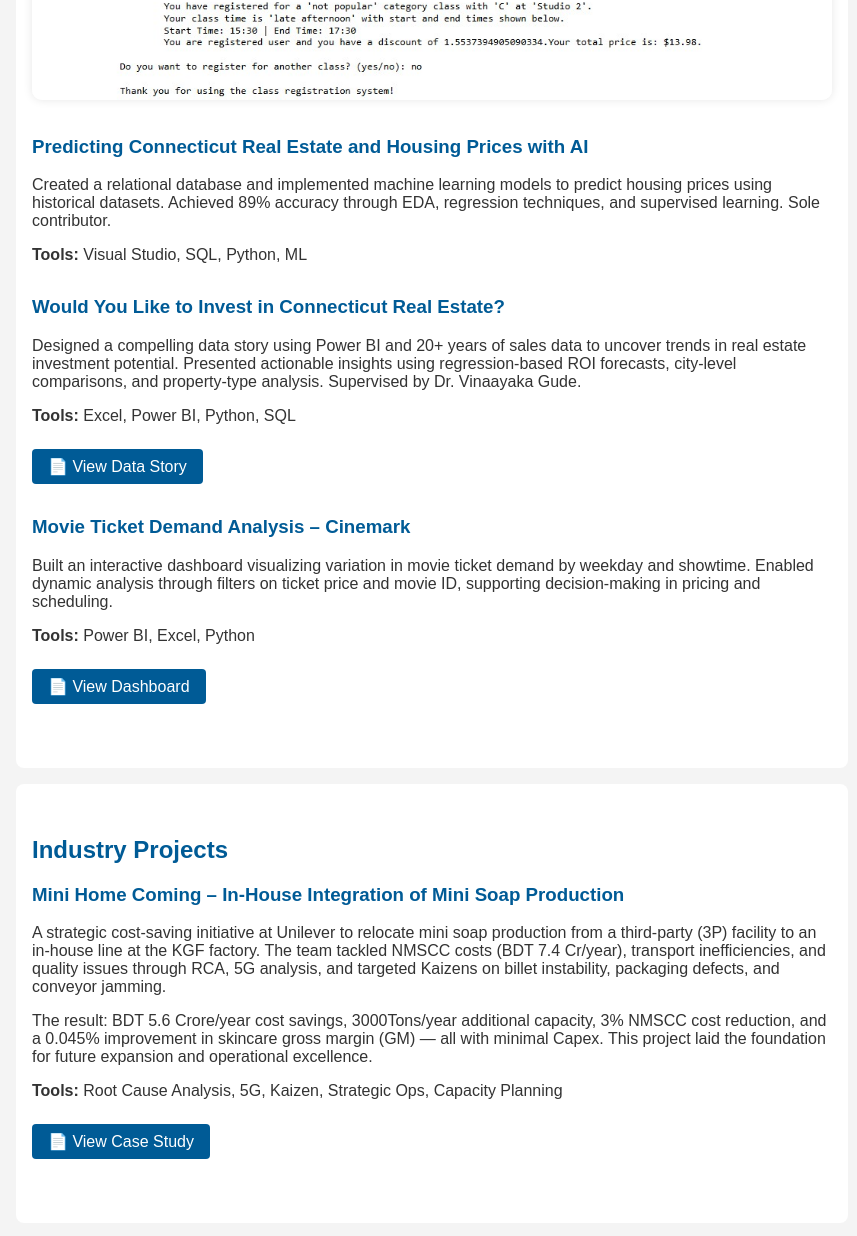
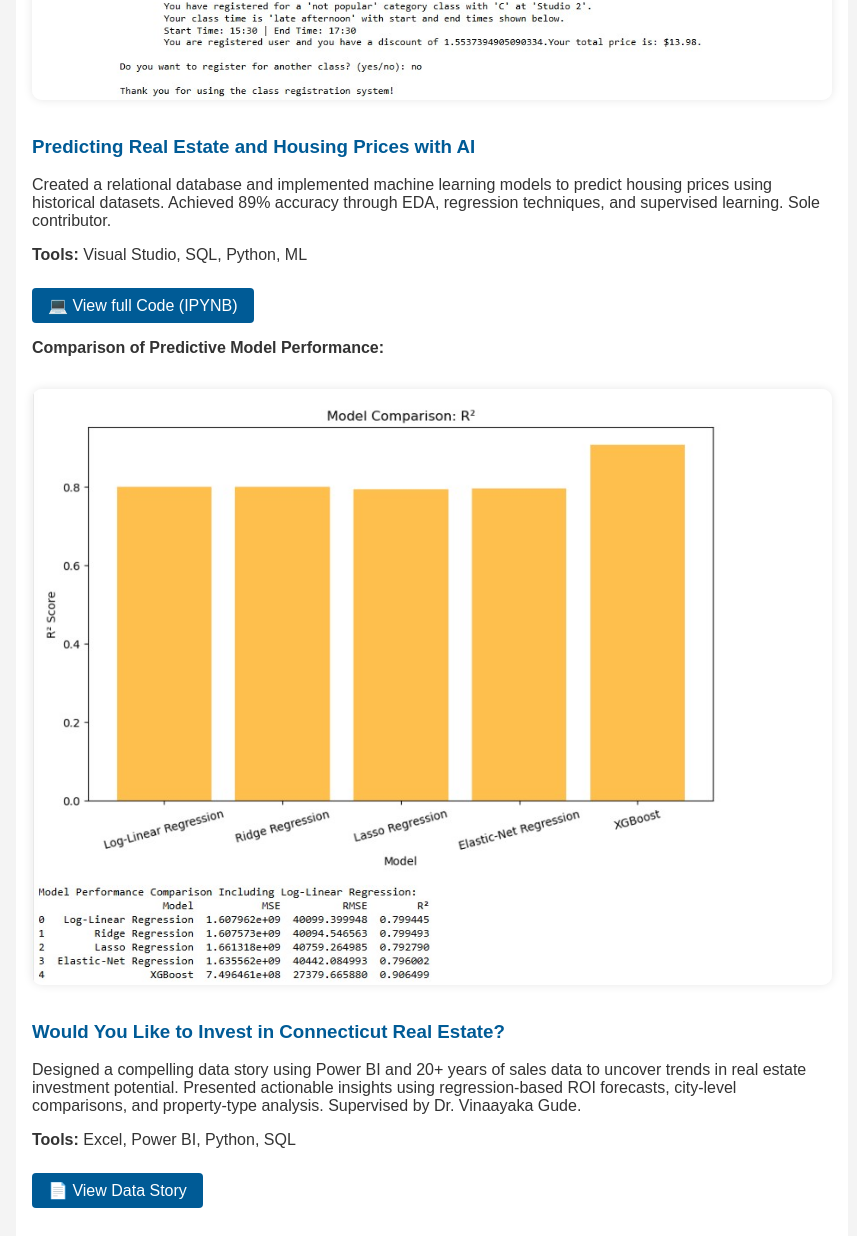
Before and after one commit to Showkat-Portfolio/Showkat-Portfolio-Site, a plain HTML site: page index.html in a window 1280 px wide. Shown: the part 1752-2988 px from the top of the page, without its empty margins (208-1065 px from the left). Drawn offline with Linux system fonts and the light colour scheme.

Commit message:
Add files via upload

```diff
--- a/index.html
+++ b/index.html
@@ -118,9 +118,13 @@
     </div>
 
     <div class="project">
-      <h3>Predicting Connecticut Real Estate and Housing Prices with AI</h3>
+      <h3>Predicting Real Estate and Housing Prices with AI</h3>
       <p>Created a relational database and implemented machine learning models to predict housing prices using historical datasets. Achieved 89% accuracy through EDA, regression techniques, and supervised learning. Sole contributor.</p>
       <p><strong>Tools:</strong> Visual Studio, SQL, Python, ML</p>
+      <p><a class="button" href="https://drive.google.com/file/d/18th2cJTzk7xiuwcG5NE4G9EISx9viO6h/view?usp=sharing" target="_blank">💻 View full Code (IPYNB)</a></p>
+      <p><strong>Comparison of Predictive Model Performance:</strong></p>
+      <img src="project2.jpg" alt="Model Comparison Chart" class="project-img">
+
     </div>
 
     <div class="project">
@@ -145,7 +149,7 @@
       <h3>Mini Home Coming – In-House Integration of Mini Soap Production</h3>
       <p>A strategic cost-saving initiative at Unilever to relocate mini soap production from a third-party (3P) facility to an in-house line at the KGF factory. The team tackled NMSCC costs (BDT 7.4 Cr/year), transport inefficiencies, and quality issues through RCA, 5G analysis, and targeted Kaizens on billet instability, packaging defects, and conveyor jamming.</p>
       <p>The result: BDT 5.6 Crore/year cost savings, 3000Tons/year additional capacity, 3% NMSCC cost reduction, and a 0.045% improvement in skincare gross margin (GM) — all with minimal Capex. This project laid the foundation for future expansion and operational excellence.</p>
-      <p><strong>Tools:</strong> Root Cause Analysis, 5G, Kaizen, Strategic Ops, Capacity Planning</p>
+      <p><strong>Tools:</strong>Data Analysis, predictive analysis, Root Cause Analysis, 5G, Kaizen, Strategic Ops, Capacity Planning, Cross-Functional Team Collaborations,Supplly Chain Management,Engineering</p>
       <p><a class="button" href="Mini Home Coming.pdf" target="_blank">📄 View Case Study</a></p>
     </div>
   </section>
```
Also changed, not shown: project2.jpg (added), 1 other file.
